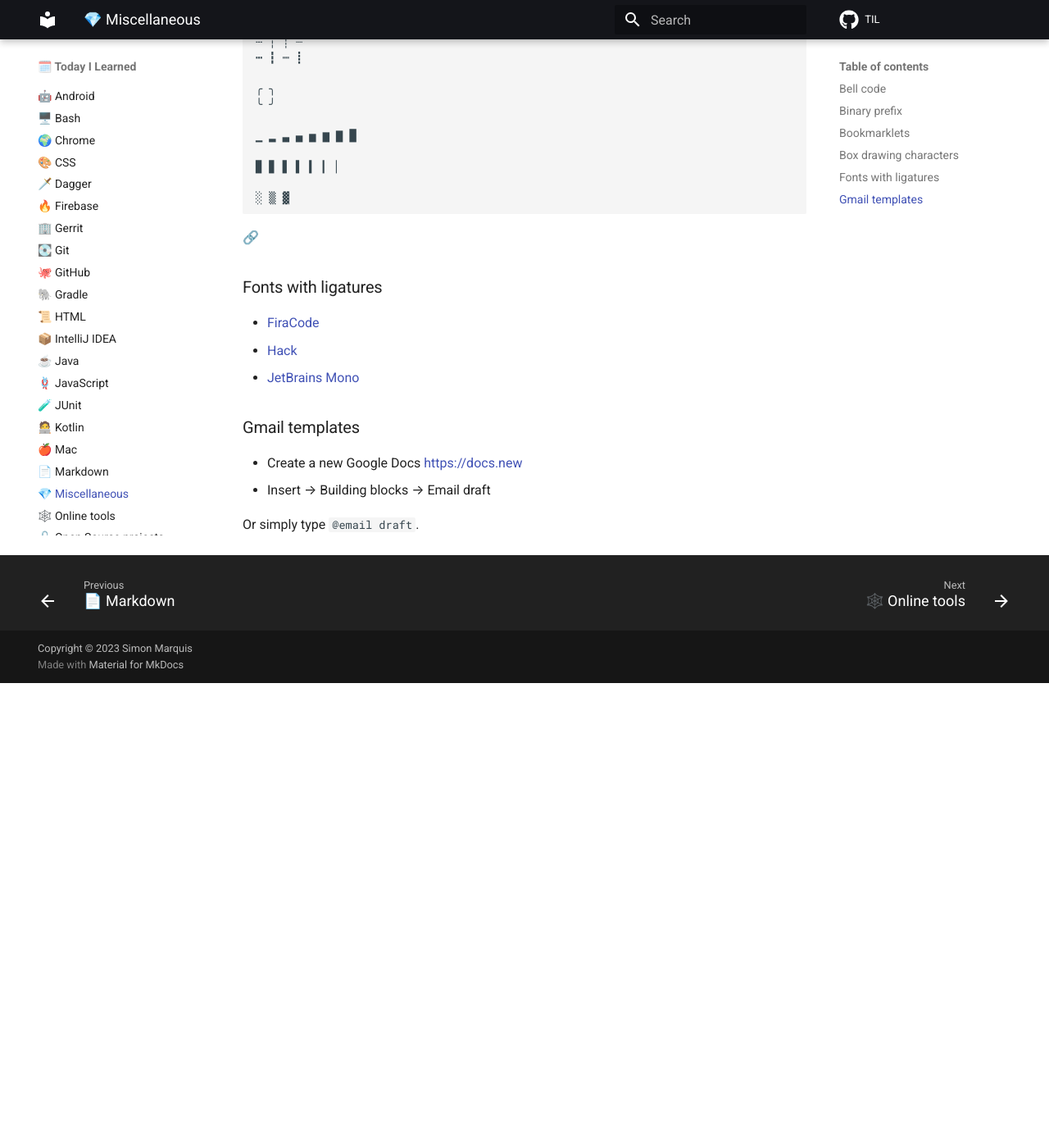
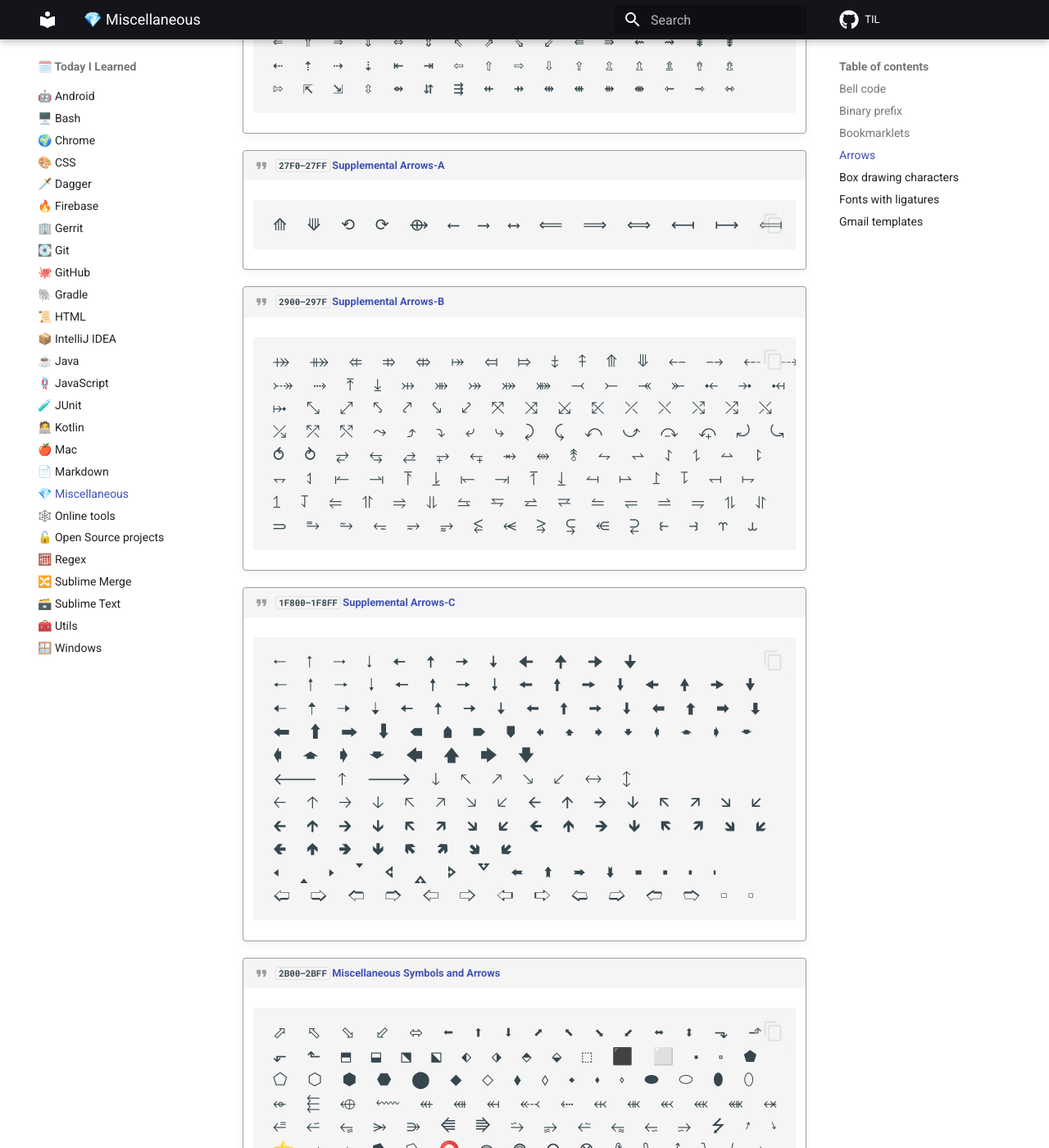
Before and after one commit to SimonMarquis/TIL, an MkDocs documentation site: the page built from docs/miscellaneous.md, in a window 1280 px wide and 1400 px high, scrolled down 2903 px. Shown: the whole window at 82% size. Built offline with MkDocs 1.6.1 and Material for MkDocs 9.7.7, drawn with Linux system fonts in a browser that asks for light colours; comment, search, counter and statistics services are not loaded; before the commit the page ends 3736 px from its top, so only the background shows below that; some of the changed text lies outside the part shown.

Commit message:
[Miscellaneous] Arrows

````diff
--- a/docs/miscellaneous.md
+++ b/docs/miscellaneous.md
@@ -213,6 +213,85 @@ title: 💎 Miscellaneous
 
 [🔗](https://en.wikipedia.org/wiki/Bookmarklet)
 
+### Arrows
+
+!!! quote "`2190–21FF` [Arrows](https://en.wikipedia.org/wiki/Arrows)"
+
+    <div style="font-size: x-large;">
+    ```
+    ←  ↑  →  ↓  ↔  ↕  ↖  ↗  ↘  ↙  ↚  ↛  ↜  ↝  ↞  ↟
+    ↠  ↡  ↢  ↣  ↤  ↥  ↦  ↧  ↨  ↩  ↪  ↫  ↬  ↭  ↮  ↯
+    ↰  ↱  ↲  ↳  ↴  ↵  ↶  ↷  ↸  ↹  ↺  ↻  ↼  ↽  ↾  ↿
+    ⇀  ⇁  ⇂  ⇃  ⇄  ⇅  ⇆  ⇇  ⇈  ⇉  ⇊  ⇋  ⇌  ⇍  ⇎  ⇏
+    ⇐  ⇑  ⇒  ⇓  ⇔  ⇕  ⇖  ⇗  ⇘  ⇙  ⇚  ⇛  ⇜  ⇝  ⇞  ⇟
+    ⇠  ⇡  ⇢  ⇣  ⇤  ⇥  ⇦  ⇧  ⇨  ⇩  ⇪  ⇫  ⇬  ⇭  ⇮  ⇯
+    ⇰  ⇱  ⇲  ⇳  ⇴  ⇵  ⇶  ⇷  ⇸  ⇹  ⇺  ⇻  ⇼  ⇽  ⇾  ⇿
+    ```
+    </div>
+
+!!! quote "`27F0–27FF` [Supplemental Arrows-A](https://en.wikipedia.org/wiki/Supplemental_Arrows-A)"
+
+    <div style="font-size: x-large;">
+    ```
+    ⟰  ⟱  ⟲  ⟳  ⟴  ⟵  ⟶  ⟷  ⟸  ⟹  ⟺  ⟻  ⟼  ⟽  ⟾  ⟿
+    ```
+    </div>
+
+!!! quote "`2900–297F` [Supplemental Arrows-B](https://en.wikipedia.org/wiki/Supplemental_Arrows-B)"
+
+    <div style="font-size: x-large;">
+    ```
+    ⤀  ⤁  ⤂  ⤃  ⤄  ⤅  ⤆  ⤇  ⤈  ⤉  ⤊  ⤋  ⤌  ⤍  ⤎  ⤏
+    ⤐  ⤑  ⤒  ⤓  ⤔  ⤕  ⤖  ⤗  ⤘  ⤙  ⤚  ⤛  ⤜  ⤝  ⤞  ⤟
+    ⤠  ⤡  ⤢  ⤣  ⤤  ⤥  ⤦  ⤧  ⤨  ⤩  ⤪  ⤫  ⤬  ⤭  ⤮  ⤯
+    ⤰  ⤱  ⤲  ⤳  ⤴  ⤵  ⤶  ⤷  ⤸  ⤹  ⤺  ⤻  ⤼  ⤽  ⤾  ⤿
+    ⥀  ⥁  ⥂  ⥃  ⥄  ⥅  ⥆  ⥇  ⥈  ⥉  ⥊  ⥋  ⥌  ⥍  ⥎  ⥏
+    ⥐  ⥑  ⥒  ⥓  ⥔  ⥕  ⥖  ⥗  ⥘  ⥙  ⥚  ⥛  ⥜  ⥝  ⥞  ⥟
+    ⥠  ⥡  ⥢  ⥣  ⥤  ⥥  ⥦  ⥧  ⥨  ⥩  ⥪  ⥫  ⥬  ⥭  ⥮  ⥯
+    ⥰  ⥱  ⥲  ⥳  ⥴  ⥵  ⥶  ⥷  ⥸  ⥹  ⥺  ⥻  ⥼  ⥽  ⥾  ⥿
+    ```
+    </div>
+
+!!! quote "`1F800–1F8FF` [Supplemental Arrows-C](https://en.wikipedia.org/wiki/Supplemental_Arrows-C)"
+
+    <div style="font-size: x-large;">
+    ```
+    🠀  🠁  🠂  🠃  🠄  🠅  🠆  🠇  🠈  🠉  🠊  🠋
+    🠐  🠑  🠒  🠓  🠔  🠕  🠖  🠗  🠘  🠙  🠚  🠛  🠜  🠝  🠞  🠟
+    🠠  🠡  🠢  🠣  🠤  🠥  🠦  🠧  🠨  🠩  🠪  🠫  🠬  🠭  🠮  🠯
+    🠰  🠱  🠲  🠳  🠴  🠵  🠶  🠷  🠸  🠹  🠺  🠻  🠼  🠽  🠾  🠿
+    🡀  🡁  🡂  🡃  🡄  🡅  🡆  🡇
+    🡐  🡑  🡒  🡓  🡔  🡕  🡖  🡗  🡘  🡙
+    🡠  🡡  🡢  🡣  🡤  🡥  🡦  🡧  🡨  🡩  🡪  🡫  🡬  🡭  🡮  🡯
+    🡰  🡱  🡲  🡳  🡴  🡵  🡶  🡷  🡸  🡹  🡺  🡻  🡼  🡽  🡾  🡿
+    🢀  🢁  🢂  🢃  🢄  🢅  🢆  🢇
+    🢐  🢑  🢒  🢓  🢔  🢕  🢖  🢗  🢘  🢙  🢚  🢛  🢜  🢝  🢞  🢟
+    🢠  🢡  🢢  🢣  🢤  🢥  🢦  🢧  🢨  🢩  🢪  🢫  🢬  🢭
+    ```
+    </div>
+
+!!! quote "`2B00–2BFF` [Miscellaneous Symbols and Arrows](https://en.wikipedia.org/wiki/Miscellaneous_Symbols_and_Arrows)"
+
+    <div style="font-size: x-large;">
+    ```
+    ⬀  ⬁  ⬂  ⬃  ⬄  ⬅  ⬆  ⬇  ⬈  ⬉  ⬊  ⬋  ⬌  ⬍  ⬎  ⬏
+    ⬐  ⬑  ⬒  ⬓  ⬔  ⬕  ⬖  ⬗  ⬘  ⬙  ⬚  ⬛  ⬜  ⬝  ⬞  ⬟
+    ⬠  ⬡  ⬢  ⬣  ⬤  ⬥  ⬦  ⬧  ⬨  ⬩  ⬪  ⬫  ⬬  ⬭  ⬮  ⬯
+    ⬰  ⬱  ⬲  ⬳  ⬴  ⬵  ⬶  ⬷  ⬸  ⬹  ⬺  ⬻  ⬼  ⬽  ⬾  ⬿
+    ⭀  ⭁  ⭂  ⭃  ⭄  ⭅  ⭆  ⭇  ⭈  ⭉  ⭊  ⭋  ⭌  ⭍  ⭎  ⭏
+    ⭐  ⭑  ⭒  ⭓  ⭔  ⭕  ⭖  ⭗  ⭘  ⭙  ⭚  ⭛  ⭜  ⭝  ⭞  ⭟
+    ⭠  ⭡  ⭢  ⭣  ⭤  ⭥  ⭦  ⭧  ⭨  ⭩  ⭪  ⭫  ⭬  ⭭  ⭮  ⭯
+    ⭰  ⭱  ⭲  ⭳        ⭶  ⭷  ⭸  ⭹  ⭺  ⭻  ⭼  ⭽  ⭾  ⭿
+    ⮀  ⮁  ⮂  ⮃  ⮄  ⮅  ⮆  ⮇  ⮈  ⮉  ⮊  ⮋  ⮌  ⮍  ⮎  ⮏
+    ⮐  ⮑  ⮒  ⮓  ⮔  ⮕     ⮗  ⮘  ⮙  ⮚  ⮛  ⮜  ⮝  ⮞  ⮟
+    ⮠  ⮡  ⮢  ⮣  ⮤  ⮥  ⮦  ⮧  ⮨  ⮩  ⮪  ⮫  ⮬  ⮭  ⮮  ⮯
+    ⮰  ⮱  ⮲  ⮳  ⮴  ⮵  ⮶  ⮷  ⮸  ⮹  ⮺  ⮻  ⮼  ⮽  ⮾  ⮿
+    ⯀  ⯁  ⯂  ⯃  ⯄  ⯅  ⯆  ⯇  ⯈  ⯉  ⯊  ⯋  ⯌  ⯍  ⯎  ⯏
+    ⯐  ⯑  ⯒  ⯓  ⯔  ⯕  ⯖  ⯗  ⯘  ⯙  ⯚  ⯛  ⯜  ⯝  ⯞  ⯟
+    ⯠  ⯡  ⯢  ⯣  ⯤  ⯥  ⯦  ⯧  ⯨  ⯩  ⯪  ⯫  ⯬  ⯭  ⯮  ⯯
+    ```
+    </div>
+
 ### Box drawing characters
 
 ```
````
